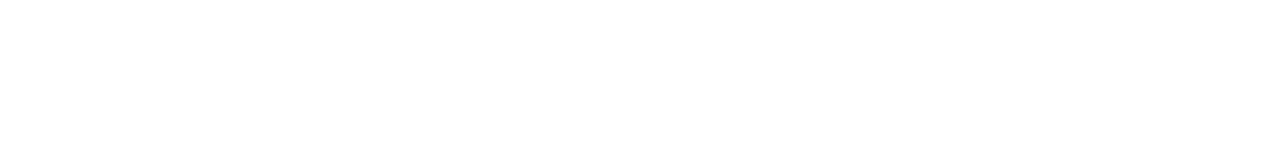
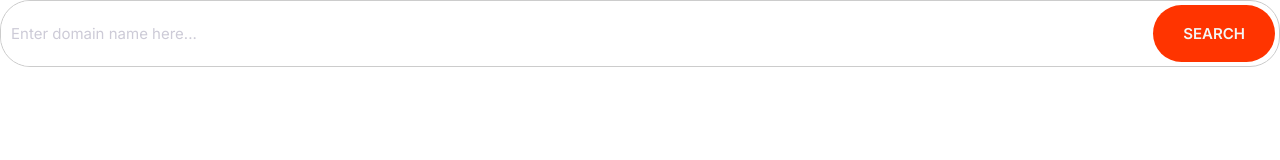
Before and after one commit to subcylindrical/bigone, a plain HTML site: page index.html in a window 1280 px wide. Drawn offline with Linux system fonts and the light colour scheme.

Commit message:
Input groups styled.

```diff
--- a/css/styles.css
+++ b/css/styles.css
@@ -6,6 +6,8 @@
     --color-accent: #ff3400;
     --color-headings: #1b0760;
     --color-body: #918ca4;
+    --color-border: #ccc;
+    --border-radius: 30px;
 }
 
 *, *::after, *::before {
@@ -230,8 +232,8 @@
 
 /* Inputs */
 .input {
-    border-radius: 30px;
-    border: 1px solid #ccc;
+    border-radius: var(--border-radius);
+    border: 1px solid var(--color-border);
     color: var(--color-headings);
     font-size: 2rem;
     outline: 0;
@@ -242,6 +244,23 @@
     color: #cdcbd7;
 }
 
+.input-group {
+    border: 1px solid var(--color-border);
+    border-radius: var(--border-radius);
+    display: flex;
+}
+
+.input-group .input {
+    border: 0;
+    flex-grow: 1;
+    padding: 1.5rem 1rem;
+}
+
+/* buttons inside of input-groups */
+.input-group .btn {
+    margin: 4px;
+}
+
 @media screen and (min-width: 1024px) {
     .input {
         font-size: 1.5rem;
--- a/index.html
+++ b/index.html
@@ -14,5 +14,14 @@
     <link rel="stylesheet" href="css/normalizeC.css" />
     <link rel="stylesheet" href="css/styles.css" />
   </head>
-  <body></body>
+  <body>
+    <div class="input-group">
+      <input
+        type="text"
+        class="input"
+        placeholder="Enter domain name here..."
+      />
+      <button class="btn btn--accent">Search</button>
+    </div>
+  </body>
 </html>
```
